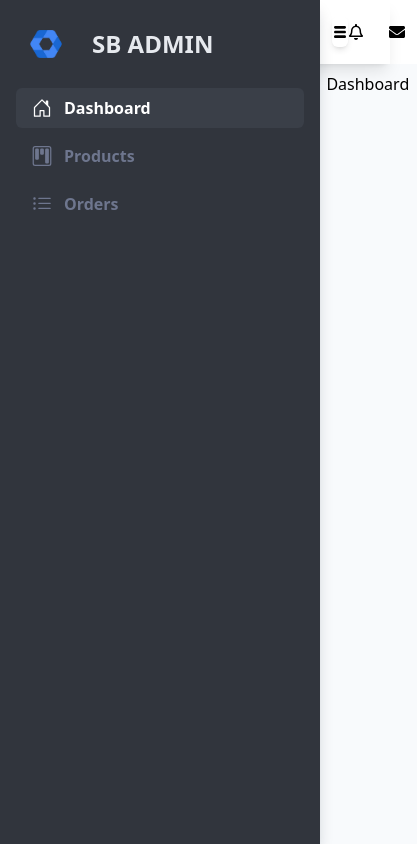
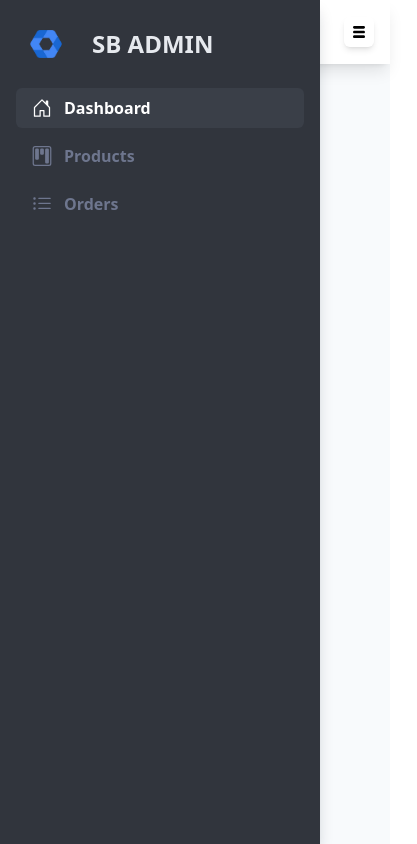
Before and after one commit to KasunUmesh/nextjs-admin-dashboard, a Next.js app: page / in a window 390 px wide. Shown: the whole page, 417 px wide, since content can reach past the window. Built offline with nearby package versions, Linux system fonts and the light colour scheme.

Commit message:
sidebar and navbar mobile responsive

```diff
--- a/package.json
+++ b/package.json
@@ -13,7 +13,8 @@
     "next": "14.1.0",
     "react": "^18",
     "react-dom": "^18",
-    "react-icons": "^5.0.1"
+    "react-icons": "^5.0.1",
+    "zustand": "^4.5.0"
   },
   "devDependencies": {
     "@types/node": "^20",
--- a/src/app/layout.tsx
+++ b/src/app/layout.tsx
@@ -26,7 +26,7 @@ export default function RootLayout({
         <div className="flex min-h-screen">
           <Sidebar toggleCollapse={toggleCollapse}></Sidebar>
           <Header toggleCollapse={toggleCollapse} setToggleCollapse={setToggleCollapse}></Header>
-          <Pagewrapper>{children}</Pagewrapper>
+          <Pagewrapper toggleCollapse={toggleCollapse}>{children}</Pagewrapper>
         </div>
 
       </body>
--- a/src/components/header.tsx
+++ b/src/components/header.tsx
@@ -11,27 +11,27 @@ export default function Header({toggleCollapse, setToggleCollapse} : {toggleColl
 
     const headerStyle = classNames("fixed w-full z-0 px-4 shadow-lg",
         {
-            ["pl-[20rem]"] : !toggleCollapse,
-            ["pl-[5.6rem]"] : toggleCollapse,
+            ["sm:pl-[20rem]"] : !toggleCollapse,
+            ["sm:pl-[5.6rem]"] : toggleCollapse
         }
     )
 
     return (
         <header className={headerStyle}>
             <div className="flex items-center justify-between h-16">
-                <button onClick={sideBarToggle} className="hover:bg-[#3a3f38] ml-3 rounded-md h-[30px] w-[30px] shadow-md shadow-black/10 transition duration-300 ease-in-out flex items-center justify-center">
+                <button onClick={sideBarToggle} className="order-2 sm:order-1 hover:bg-[#3a3f38] ml-3 rounded-md h-[30px] w-[30px] shadow-md shadow-black/10 transition duration-300 ease-in-out flex items-center justify-center">
                     <TiThMenu></TiThMenu>
                 </button>
 
-                <div className="flex items-center gap-[15px] relative ">
-                    <div className="flex items-center gap-[25px] border-r-[1px] pr-[25px]">
+                <div className="flex items-center gap-[15px] relative order-1 sm:order-2 flex-row-reverse sm:flex-row">
+                    <div className="order-1 flex items-center gap-[25px] sm:border-r-[1px] sm:border-l-[0px] border-l-[1px] sm:pr-[25px] pl-[25px]">
                         <FaRegBell/>
                         <FaEnvelope/>
                     </div>
 
-                    <div className="flex items-center gap-[15px] relative">
+                    <div className="order-2 flex flex-row-reverse sm:flex-row items-center gap-[15px] relative ">
                         <p>Kasun Umesh</p>
-                        <div className="h-10 w-10 rounded-full bg-[#3a3f48] flex items-center justify-center text-center cursor-pointer">
+                        <div className=" h-10 w-10 rounded-full bg-[#3a3f48] flex items-center justify-center text-center cursor-pointer">
                             <span className="font-semibold text-sm">KU</span>
                         </div>
                     </div>
--- a/src/components/pagewrapper.tsx
+++ b/src/components/pagewrapper.tsx
@@ -1,8 +1,16 @@
+import classNames from "classnames";
 import { ReactNode } from "react";
 
-export default function Pagewrapper({children} : { children : ReactNode}) {
+export default function Pagewrapper({children, toggleCollapse} : { children : ReactNode, toggleCollapse : boolean}) {
+
+    const pageStyle = classNames("bg-slate-50 flex-grow text-black p-2 mt-16 ",
+    {
+        ["sm:pl-[20.5rem]"] : !toggleCollapse,
+        ["sm:pl-[5.6rem]"] : toggleCollapse
+    })
+
     return (
-        <div className="bg-slate-50 flex-grow text-black p-2 mt-16 pl-[20.4rem]">
+        <div className={pageStyle}>
             {children}
         </div>
     )
--- a/src/components/sidebar.tsx
+++ b/src/components/sidebar.tsx
@@ -7,8 +7,9 @@ export default function Sidebar({toggleCollapse} : {toggleCollapse : boolean}) {
 
     const asideStyle = classNames("fixed bg-[#31353d] text-gray-500 z-50 h-full shadow-lg shadow-gray-900/20 transition duration-300 ease-in-out w-[20rem]",
     {
-        ["w-[5.4rem]"] : toggleCollapse,
-        ["w-[20rem]"] : !toggleCollapse
+
+        ["sm:w-[5.4rem] sm:left-0 left-[-100%]"]: toggleCollapse,
+        ["w-[20rem]"]: !toggleCollapse
     })
 
     return (
@@ -24,7 +25,7 @@ export default function Sidebar({toggleCollapse} : {toggleCollapse : boolean}) {
                 <div className="flex flex-col gap-2 px-4">
                     {
                         SIDENAV_ITEMS.map((item, index) => {
-                            return <SideBarMenuItem item={item} toggleCollapse={toggleCollapse}></SideBarMenuItem>
+                            return <SideBarMenuItem key={index} item={item} toggleCollapse={toggleCollapse}></SideBarMenuItem>
                         })
                     }
                 </div>
```
Also changed, not shown: src/hooks/useSideBarToggle.ts (added, +11 -0 lines), 1 other file (tests, documents, lock files or other folders).
